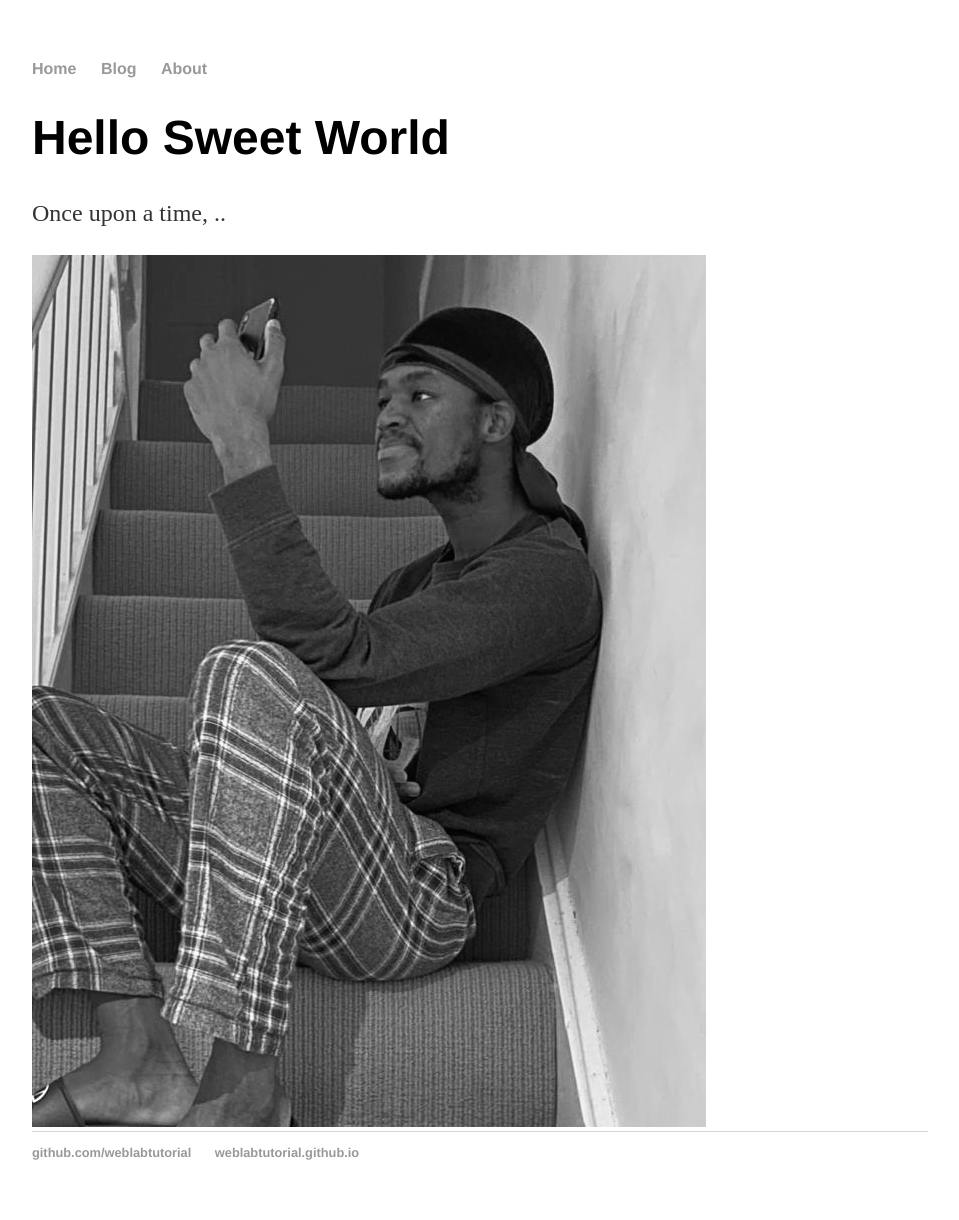
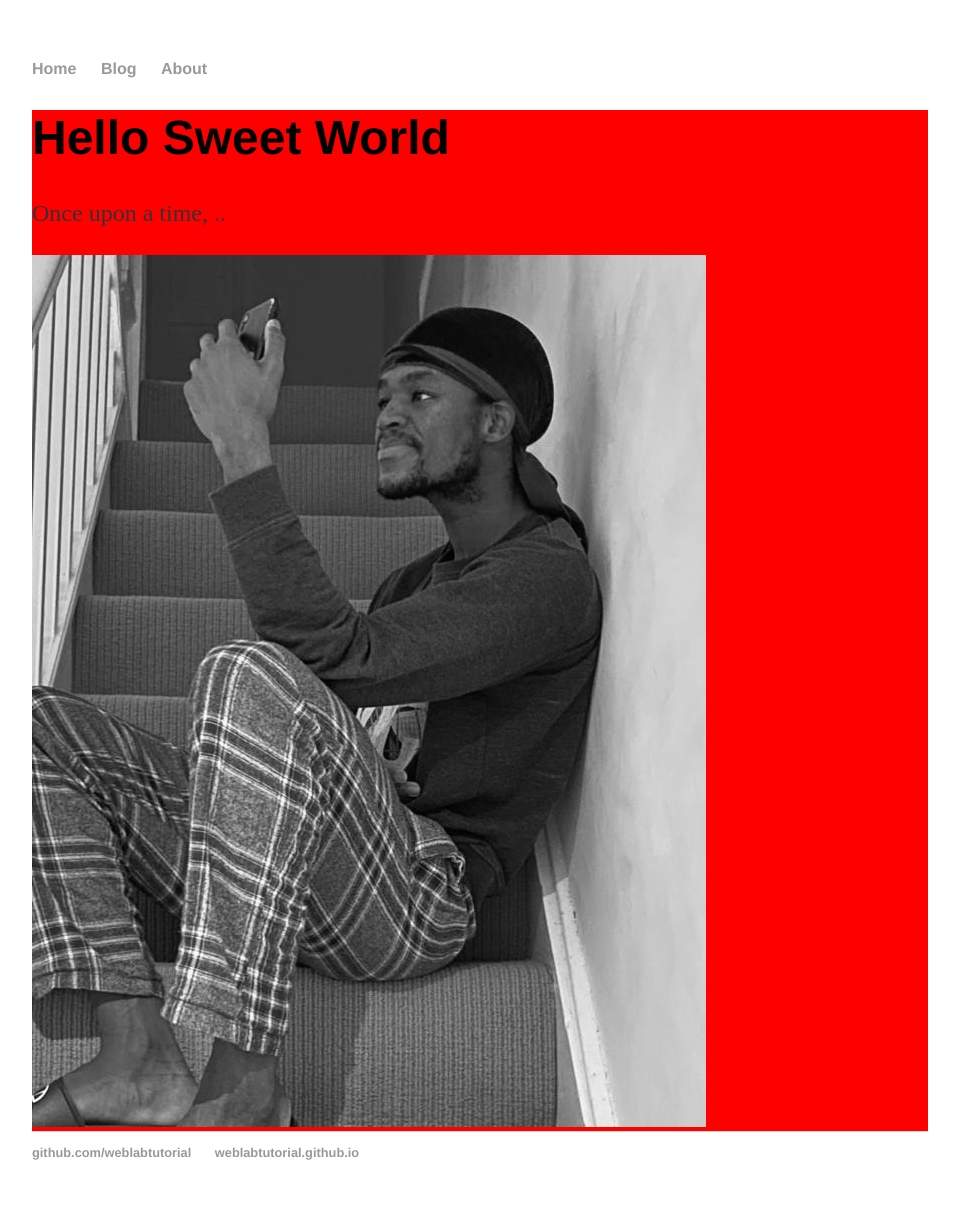
Before and after one commit to KagoPrezRantsho/KagoPrezRantsho.github.io, a Jekyll site: the page built from index.html, in a window 1280 px wide. Shown: the whole page, without its empty margins (160-1119 px from the left). Built offline with Jekyll 4.4.1, drawn with Linux system fonts in a browser that asks for light colours.

Commit message:
Update main.css

```diff
--- a/css/main.css
+++ b/css/main.css
@@ -1,7 +1,7 @@
 body {
   margin: 60px auto;
   width: 70%;
-  background-colour: blue:
+  background-color: blue:
 }
 h1 {
   font-size: 3em;
@@ -40,3 +40,6 @@ ul.posts {
 ul.posts li {
   list-style: none;
 }
+#container{
+background-color: red;
+}
```
